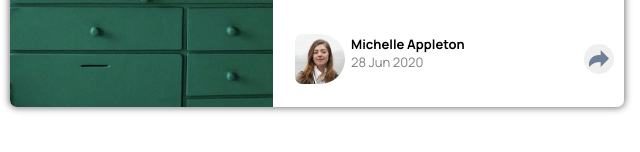
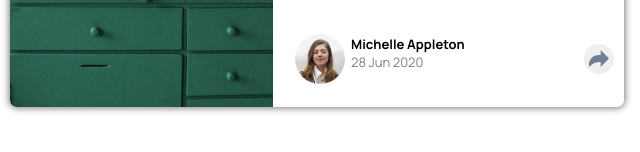
Before and after one commit to arun81302/js-6-articlepreview-frontend, a plain HTML site: page index.html in a window 1280 px wide. Shown: the part 464-616 px from the top of the page, 323-963 px from the left. Drawn offline with Linux system fonts and the light colour scheme.

Commit message:
updated code

```diff
--- a/style.css
+++ b/style.css
@@ -85,8 +85,7 @@ h1{
       border-radius: 50%;
       /* padding-left: 8px; */
       object-fit: cover;
-      border-top-left-radius: 7px;
-      border-bottom-left-radius: 7px;
+
 }
 .l-text{
       height: 50%;
```
